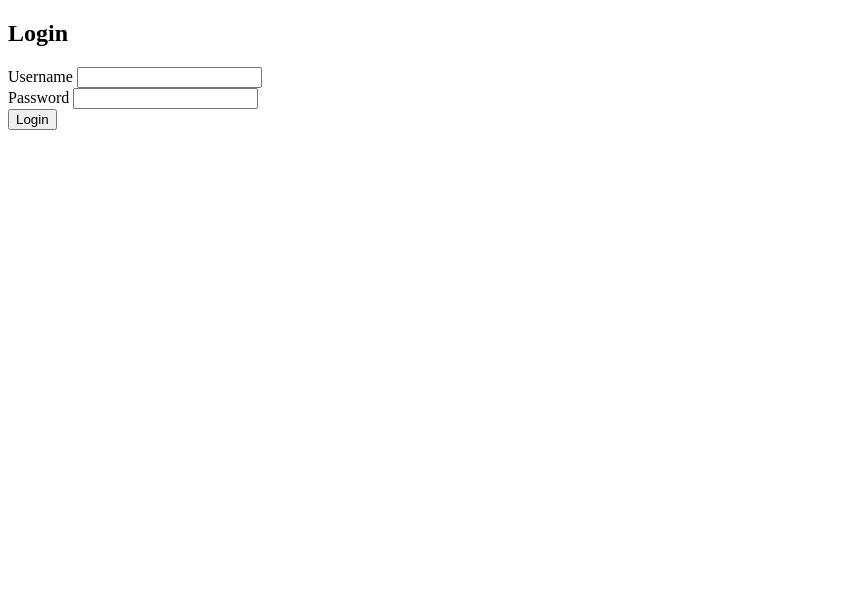
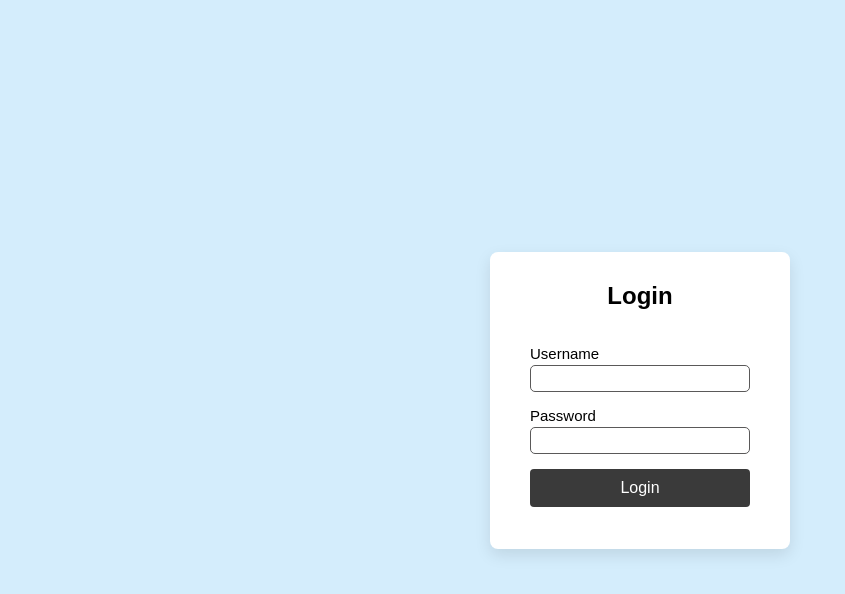
Before and after one commit to trixxyy-cloner/LoginPage, a plain HTML site: page Main/loginpage.html in a window 1280 px wide. Shown: the whole page, without its empty margins (0-845 px from the left). Drawn offline with Linux system fonts and the light colour scheme.

Commit message:
I have fixed the styles for the most part i think, could be some changes made under the week.

```diff
--- a/Main/loginpage.html
+++ b/Main/loginpage.html
@@ -4,9 +4,9 @@
   <meta charset="UTF-8" />
   <meta name="viewport" content="width=device-width, initial-scale=1.0"/>
   <title>Login Page</title>
-  <link rel="stylesheet" href="style.css"/>
+  <link rel="stylesheet" href="/Main/style.css"/>
   <link rel="stylesheet" href="https://cdnjs.cloudflare.com/ajax/libs/font-awesome/4.7.0/css/font-awesome.min.css">
-  <script src="script.js" defer></script>
+  <script src="/Main/loginpage.js" defer></script>
 </head>
 <body>
 
--- a/Main/style.css
+++ b/Main/style.css
@@ -0,0 +1,67 @@
+* {
+    margin: 0;
+    padding: 0;
+    box-sizing: border-box;
+}
+
+body {
+    font-family: Arial, Helvetica, sans-serif;
+    background-color: #d4edfc;
+    height: 100vh;
+    display: flex;
+    align-items: center;
+    justify-content: center;
+}
+
+.login-container {
+    background-color: white;
+    padding: 30px 40px;
+    border-radius: 8px;
+    box-shadow: 0 6px 16px rgba(0, 0, 0, 0.1);
+    width: 300px;
+}
+
+h2 {
+    text-align: center;
+    margin-bottom: 35px;
+}
+
+.input-group {
+    margin-bottom: 15px;
+}
+
+.input-group label {
+    display: block;
+    margin-bottom: 3px;
+    font-size: 15px;
+}
+
+.input-group input {
+    width: 100%;
+    padding: 4px;
+    font-size: 15px;
+    border-radius: 5px;
+    border: 1px solid #5a5959;
+}
+
+button {
+    width: 100%;
+    padding: 10px;
+    background-color: #3a3a3a;
+    color: white;
+    border: none;
+    font-size: 16px;
+    border-radius: 4px;
+    cursor: pointer;
+}
+
+button:hover {
+    background-color: #525252;
+}
+
+.error-message {
+    color: red;
+    margin-top: 12px;
+    text-align: center;
+    font-size: 16px;
+}
```
